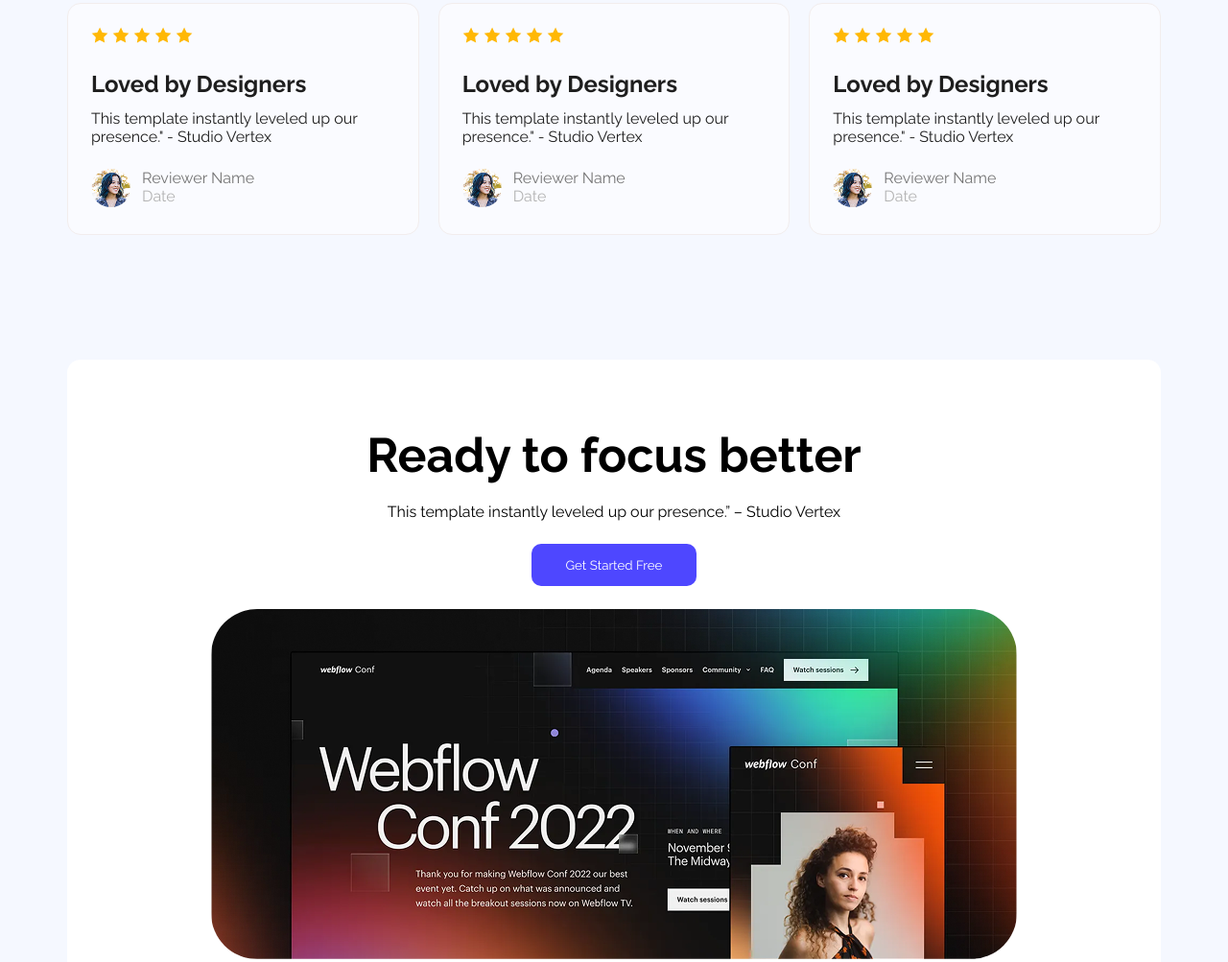
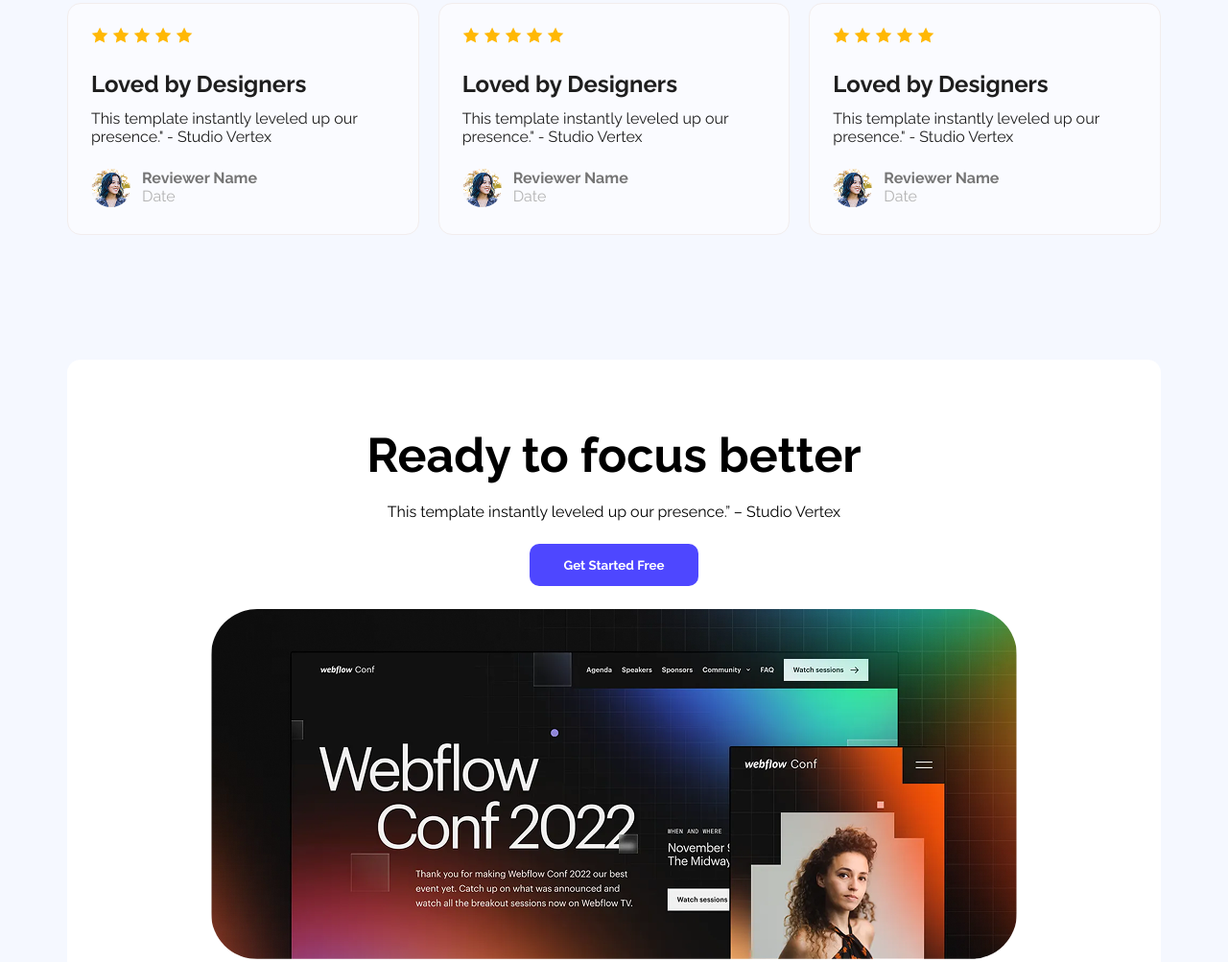
Before and after one commit to 3z4z/webflow-agnecy, a plain HTML site: page index.html in a window 1280 px wide. Shown: the part 1785-2788 px from the top of the page at 96% size. Drawn offline with Linux system fonts and the light colour scheme.

Commit message:
Rechecked and few designs are  updated

```diff
--- a/css/styles.css
+++ b/css/styles.css
@@ -57,6 +57,7 @@ body {
   padding: 12px 36px;
   border-radius: 10px;
   color: #fff;
+  font-weight: 700;
   border: none;
   outline: none;
   line-height: 150%;
@@ -298,6 +299,11 @@ form textarea {
   margin-bottom: 20px;
 }
 
+form input[type="submit"] {
+  padding-top: 20px;
+  padding-bottom: 20px;
+}
+
 form textarea {
   resize: none;
 }
--- a/index.html
+++ b/index.html
@@ -88,7 +88,9 @@
                             <img src="assets/images/avatar.png" alt="avatar image">
                         </div>
                         <div class="reviewer-detail">
-                            <p class="text-secondary">Reviewer Name</p>
+                            <p class="text-secondary">
+                                <strong>Reviewer Name</strong>
+                            </p>
                             <p class="text-tertiary">Date</p>
                         </div>
                     </div>
@@ -110,7 +112,9 @@
                             <img src="assets/images/avatar.png" alt="avatar image">
                         </div>
                         <div class="reviewer-detail">
-                            <p class="text-secondary">Reviewer Name</p>
+                            <p class="text-secondary">
+                                <strong>Reviewer Name</strong>
+                            </p>
                             <p class="text-tertiary">Date</p>
                         </div>
                     </div>
@@ -132,7 +136,9 @@
                             <img src="assets/images/avatar.png" alt="avatar image">
                         </div>
                         <div class="reviewer-detail">
-                            <p class="text-secondary">Reviewer Name</p>
+                            <p class="text-secondary">
+                                <strong>Reviewer Name</strong>
+                            </p>
                             <p class="text-tertiary">Date</p>
                         </div>
                     </div>
```
